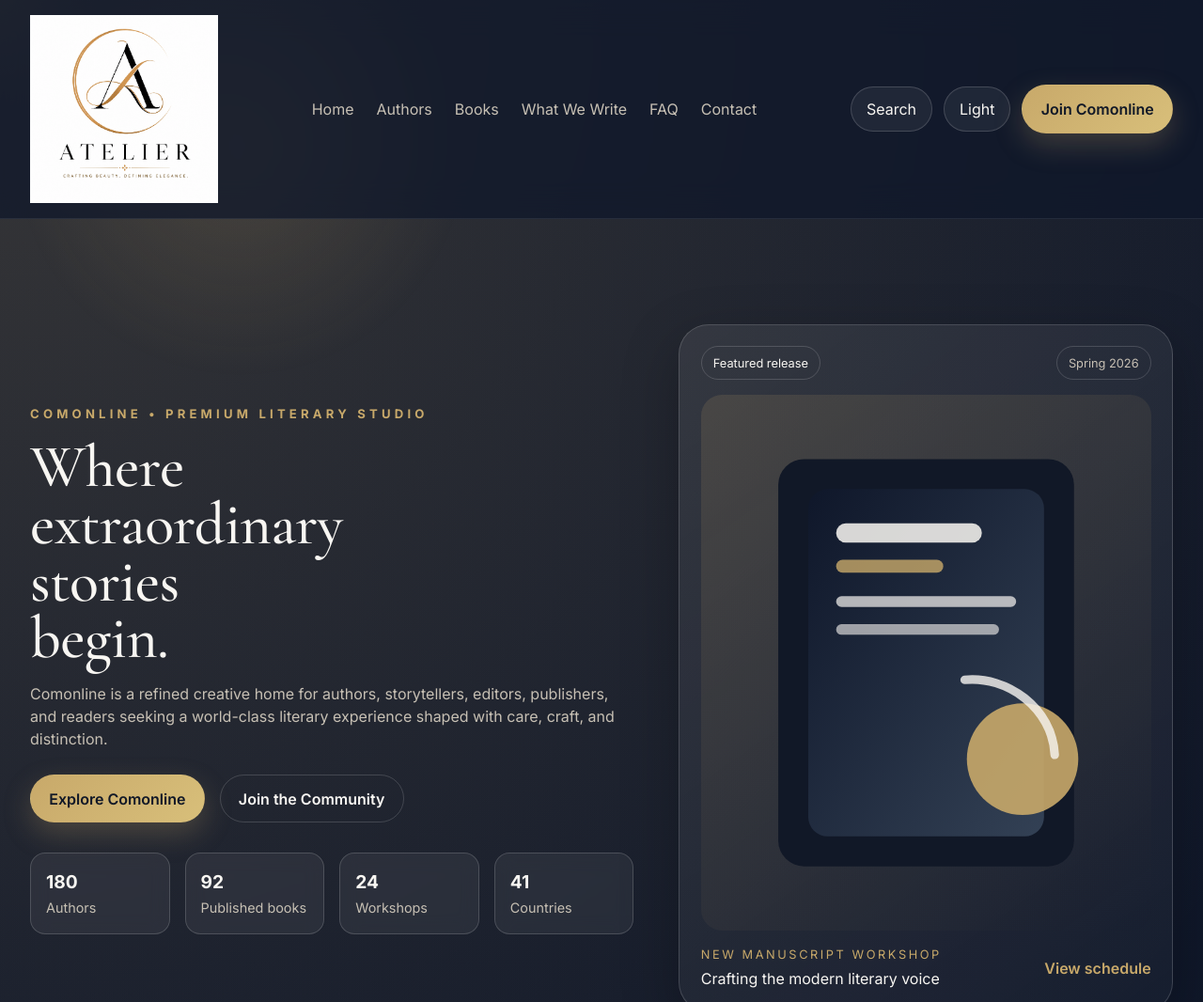
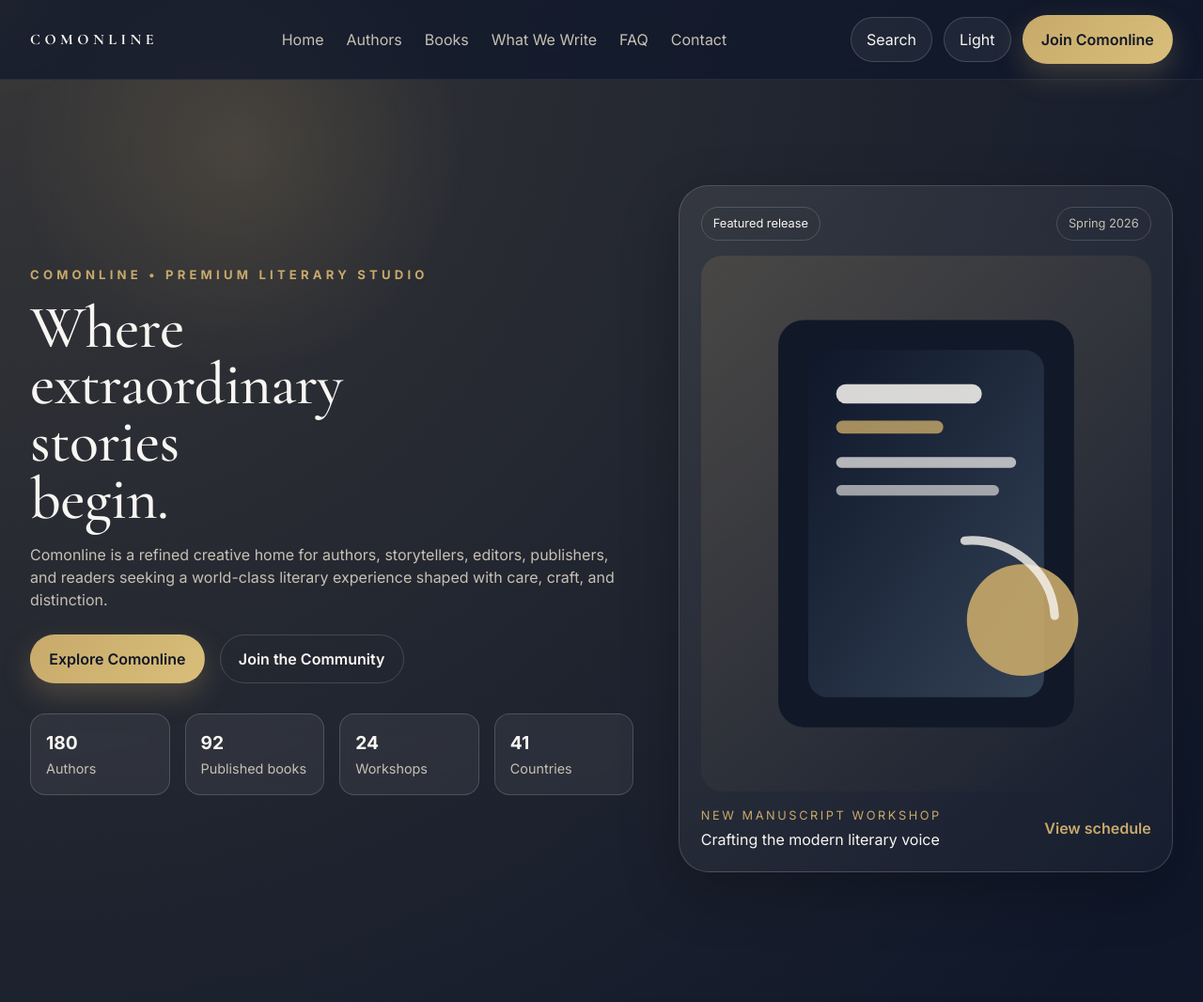
Before and after one commit to adeyejesuolaoluwa/comonline, a plain HTML site: page index.html in a window 1280 px wide. Shown: the top 1066 px of the page at 94% size. Drawn offline with nearby package versions, Linux system fonts and the light colour scheme.

Commit message:
Remove logo assets and update text-only Comonline branding

```diff
--- a/assets/css/styles.css
+++ b/assets/css/styles.css
@@ -98,6 +98,13 @@ body.theme-light .site-header { background: rgba(248,246,242,0.82); }
   display: block;
   max-width: 200px;
   height: auto;
+}
+.brand-text {
+  font-family: 'Cormorant Garamond', serif;
+  font-size: 1rem;
+  font-weight: 700;
+  letter-spacing: 0.28em;
+  text-transform: uppercase;
 }
 .brand-subtitle { display: inline-block; margin-left: 0.35rem; color: var(--muted); font-size: 0.7rem; letter-spacing: .18em; text-transform: uppercase; }
 .nav-link, .mobile-link { color: var(--muted); transition: color .2s ease; }
--- a/index.html
+++ b/index.html
@@ -22,9 +22,7 @@
 
   <header class="site-header" id="top">
     <nav class="container mx-auto flex items-center justify-between px-6 py-4 md:px-8" role="navigation" aria-label="Main navigation">
-      <a href="#top" class="brand flex items-center gap-4">
-        <img src="assets/img/logo.png" alt="Comonline logo" class="logo-image" />
-      </a>
+      <a href="#top" class="brand brand-text">COMONLINE</a>
 
       <button class="menu-toggle md:hidden" id="menuToggle" aria-expanded="false" aria-controls="mobileMenu" aria-label="Open menu">Menu</button>
 
@@ -423,9 +421,7 @@
   <footer class="footer-shell px-6 py-12 md:px-8">
     <div class="container mx-auto flex flex-col gap-8 border-t border-white/10 pt-8 md:flex-row md:justify-between">
       <div>
-        <a href="index.html" class="brand flex items-center gap-4">
-          <img src="assets/img/logo.png" alt="Comonline logo" class="logo-image" />
-        </a>
+        <a href="index.html" class="brand brand-text">COMONLINE</a>
         <p class="muted mt-3">Luxury literary strategy, editorial care, and publishing support for ambitious storytellers.</p>
       </div>
       <div class="flex flex-col gap-2 text-sm text-[#f8f6f2]/80">
```
Also changed, not shown: authors.html (+2 -4 lines), books.html (+2 -4 lines), contact.html (+2 -4 lines), faq.html (+2 -4 lines), what-we-write.html (+2 -4 lines), assets/img/logo.png (deleted), assets/img/logo.svg (deleted).
